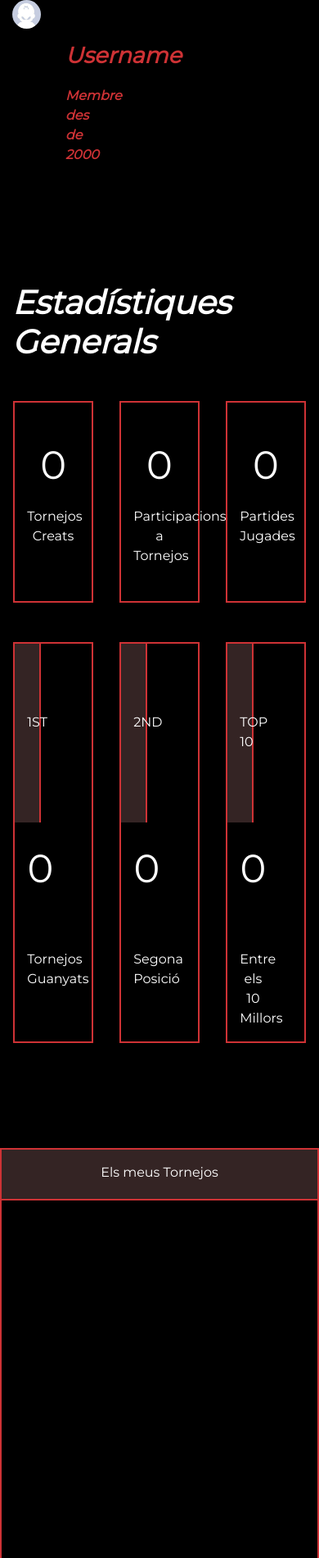
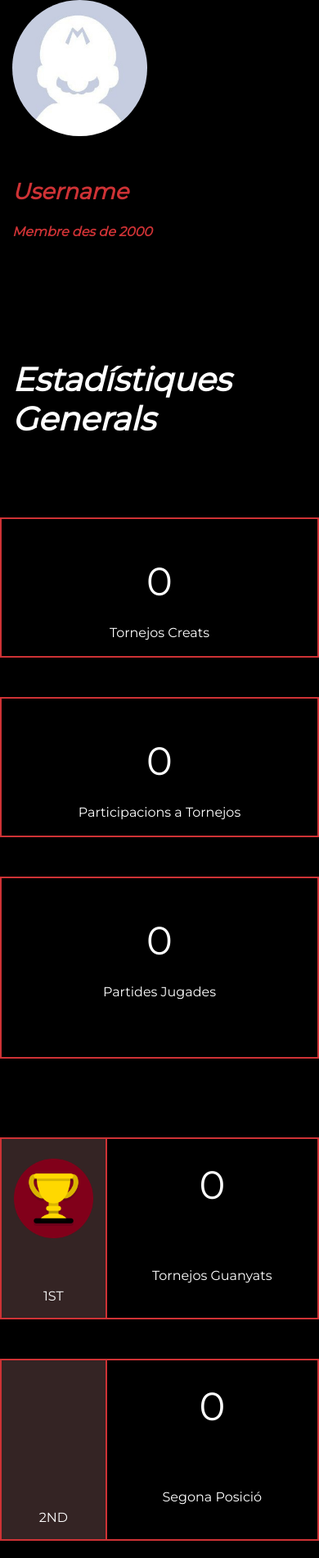
Before and after one commit to csanchez19/ShowDown, a CodeIgniter app: page /showdown/index.php/showdown/perfil in a window 390 px wide. Shown: the part 433-2333 px from the top of the page at 82% size. Run offline with CodeIgniter, Linux system fonts and the light colour scheme; data that the repository does not hold is empty; some libraries are stand-ins or nearby versions; some web fonts are replaced.

Commit message:
perfil Responsive

```diff
--- a/application/views/perfil.php
+++ b/application/views/perfil.php
@@ -14,10 +14,10 @@
     <div class="row">
         <div class="col-12">
             <div class="row">
-                <div class="col-2">
+                <div class="col-lg-2 col-6">
                     <img class="w-100" style="border-radius: 100%" src="<?php echo base_url(); ?>content/img/mario.jpg">
                 </div>
-                <div class="col-2 textProfile">
+                <div class="col-12 col-lg-2 textProfile">
                     <p class="mt-5" style="font-size: 1.7em">Username</p>
                     <p class="">Membre des de 2000</p>
                 </div>
@@ -29,15 +29,15 @@
 <div class="container marginado">
     <h1 class="title">Estadístiques Generals</h1>
     <div class="row justify-content-center mt-5">
-        <div class="col-3 text-center cajaPerfil">
+        <div class="col-lg-3 col-12 mt-lg-0 mt-5 text-center cajaPerfil">
             <span class="">0</span>
             <p class="">Tornejos Creats</p>
         </div>
-        <div class="col-3 offset-1 text-center cajaPerfil">
+        <div class="col-lg-3 offset-lg-1 mt-lg-0 col-12 mt-5 text-center cajaPerfil">
             <span class="">0</span>
             <p class="">Participacions a Tornejos</p>
         </div>
-        <div class="col-3 offset-1 text-center cajaPerfil">
+        <div class="col-lg-3 offset-lg-1 mt-lg-0 mt-5 col-12 text-center cajaPerfil">
             <span class="">0</span>
             <p class="">Partides Jugades</p>
             <p style="color: rgb()"></p>
@@ -45,7 +45,7 @@
     </div>
 
     <div class="row justify-content-center mt-5">
-        <div class="col-3 text-center cajaPerfil cajaPerfil2">
+        <div class="col-lg-3 col-12 mt-lg-0 mt-5 text-center cajaPerfil cajaPerfil2">
             <div class="row">
                 <div class="col-4 leftSquare">
                     <img src="<?php echo base_url(); ?>content/img/trophyGranate.png" class="w-100 mt-4" alt="">
@@ -57,7 +57,7 @@
                 </div>
             </div>
         </div>
-        <div class="col-3 offset-1 text-center cajaPerfil cajaPerfil2">
+        <div class="col-lg-3 offset-lg-1 col-12 mt-lg-0 mt-5 text-center cajaPerfil cajaPerfil2">
             <div class="row">
                 <div class="col-4 leftSquare">
                     <img src="<?php echo base_url(); ?>content/img/trophyGranate.png" style="visibility:hidden;" class="w-100 mt-4" alt="">
@@ -69,7 +69,7 @@
                 </div>
             </div>
         </div>
-        <div class="col-3 offset-1 text-center cajaPerfil cajaPerfil2">
+        <div class="col-lg-3 offset-lg-1 col-12 mt-lg-0 mt-5 text-center cajaPerfil cajaPerfil2">
             <div class="row">
                 <div class="col-4 leftSquare">
                     <img src="<?php echo base_url(); ?>content/img/trophyGranate.png" style="visibility:hidden;" class="w-100 mt-4" alt="">
```
